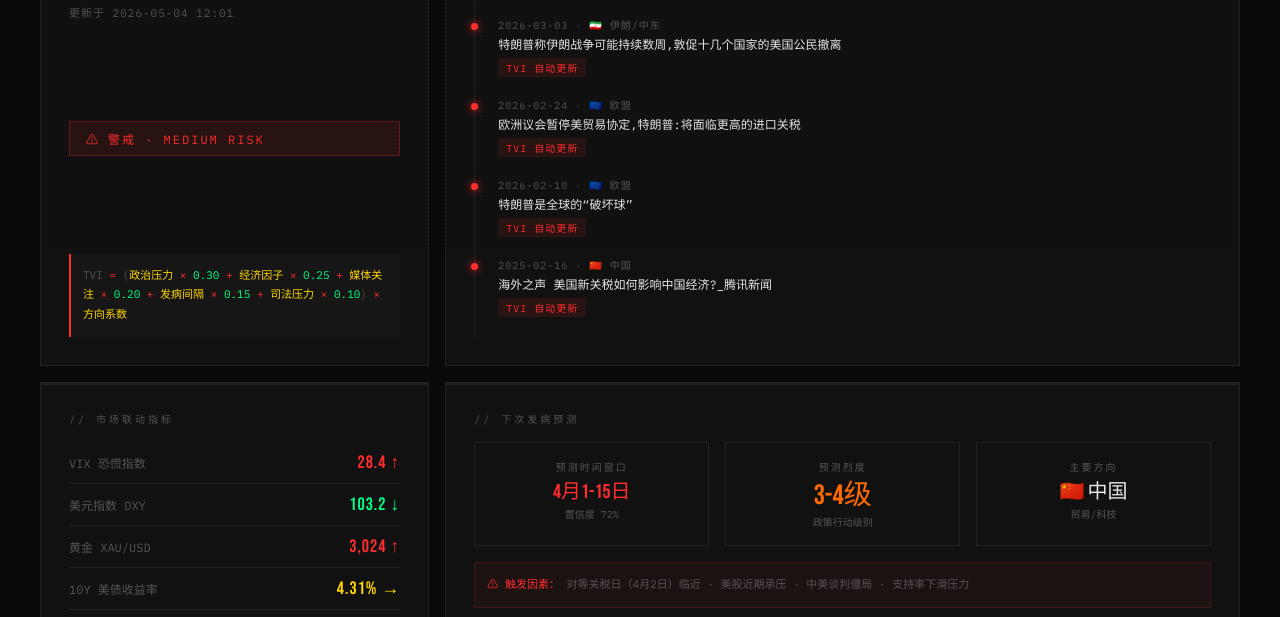
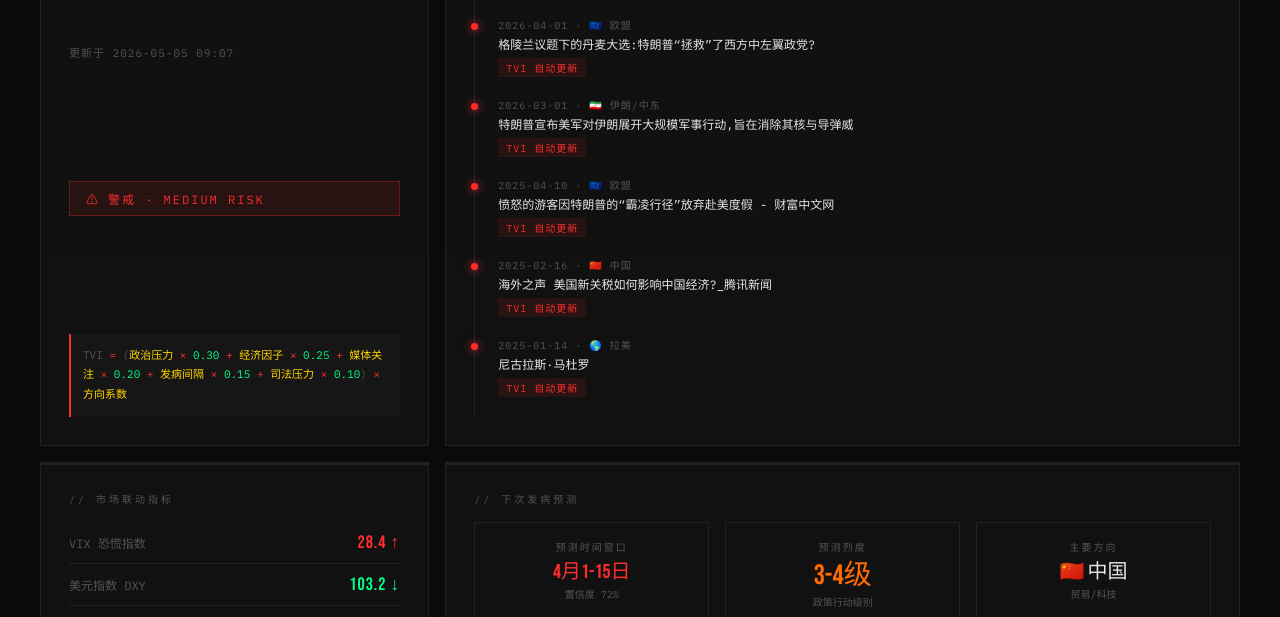
Before and after one commit to adam900116/trump-index, a plain HTML site: page index.html in a window 1280 px wide. Shown: the part 547-1164 px from the top of the page. Drawn offline with Linux system fonts and the light colour scheme.

Commit message:
Update TVI 2026-05-05: 48.0/100 稳定

```diff
--- a/index.html
+++ b/index.html
@@ -670,28 +670,33 @@
     <div class="card-label">// 历史发病记录</div>
     <div class="timeline">
       <div class="timeline-item hot">
-        <div class="timeline-date">2026-03-31 · 🇮🇷 伊朗/中东</div>
-        <div class="timeline-event">特朗普向伊朗发出新威胁</div>
+        <div class="timeline-date">2026-04-02 · 🇮🇷 伊朗/中东</div>
+        <div class="timeline-event">伊朗革命卫队公告将打击中东地区18家美国科技企业设施</div>
         <div class="timeline-score">TVI 自动更新</div>
       </div>
       <div class="timeline-item hot">
-        <div class="timeline-date">2026-03-03 · 🇮🇷 伊朗/中东</div>
-        <div class="timeline-event">特朗普称伊朗战争可能持续数周,敦促十几个国家的美国公民撤离</div>
+        <div class="timeline-date">2026-04-01 · 🇪🇺 欧盟</div>
+        <div class="timeline-event">格陵兰议题下的丹麦大选:特朗普“拯救”了西方中左翼政党?</div>
         <div class="timeline-score">TVI 自动更新</div>
       </div>
       <div class="timeline-item hot">
-        <div class="timeline-date">2026-02-24 · 🇪🇺 欧盟</div>
-        <div class="timeline-event">欧洲议会暂停美贸易协定,特朗普:将面临更高的进口关税</div>
+        <div class="timeline-date">2026-03-01 · 🇮🇷 伊朗/中东</div>
+        <div class="timeline-event">特朗普宣布美军对伊朗展开大规模军事行动,旨在消除其核与导弹威</div>
         <div class="timeline-score">TVI 自动更新</div>
       </div>
       <div class="timeline-item hot">
-        <div class="timeline-date">2026-02-10 · 🇪🇺 欧盟</div>
-        <div class="timeline-event">特朗普是全球的“破坏球”</div>
+        <div class="timeline-date">2025-04-10 · 🇪🇺 欧盟</div>
+        <div class="timeline-event">愤怒的游客因特朗普的“霸凌行径”放弃赴美度假 - 财富中文网</div>
         <div class="timeline-score">TVI 自动更新</div>
       </div>
       <div class="timeline-item hot">
         <div class="timeline-date">2025-02-16 · 🇨🇳 中国</div>
         <div class="timeline-event">海外之声  美国新关税如何影响中国经济?_腾讯新闻</div>
+        <div class="timeline-score">TVI 自动更新</div>
+      </div>
+      <div class="timeline-item hot">
+        <div class="timeline-date">2025-01-14 · 🌎 拉美</div>
+        <div class="timeline-event">尼古拉斯·马杜罗</div>
         <div class="timeline-score">TVI 自动更新</div>
       </div>
     </div>
@@ -846,7 +851,7 @@ window.TVI_DATA = {
     "欧盟": 0.09,
     "拉美": 0.05
   },
-  "updated_at": "2026-05-04T12:01:55.666466",
+  "updated_at": "2026-05-05T09:07:36.154997",
   "next_window": "4月1-15日",
   "confidence": 72
 };
```
Also changed, not shown: tvi_data.json (+6 -1 lines).
